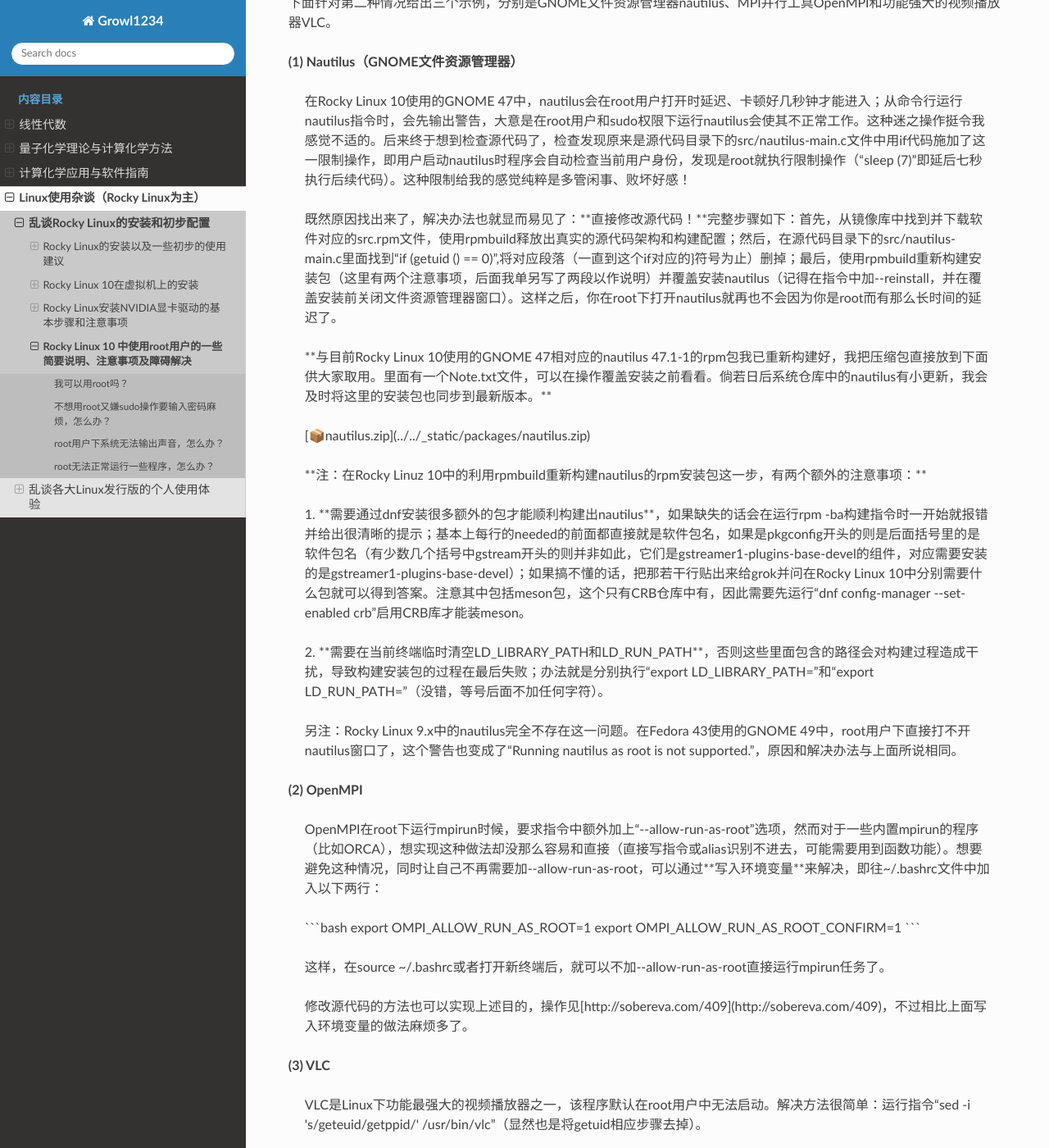
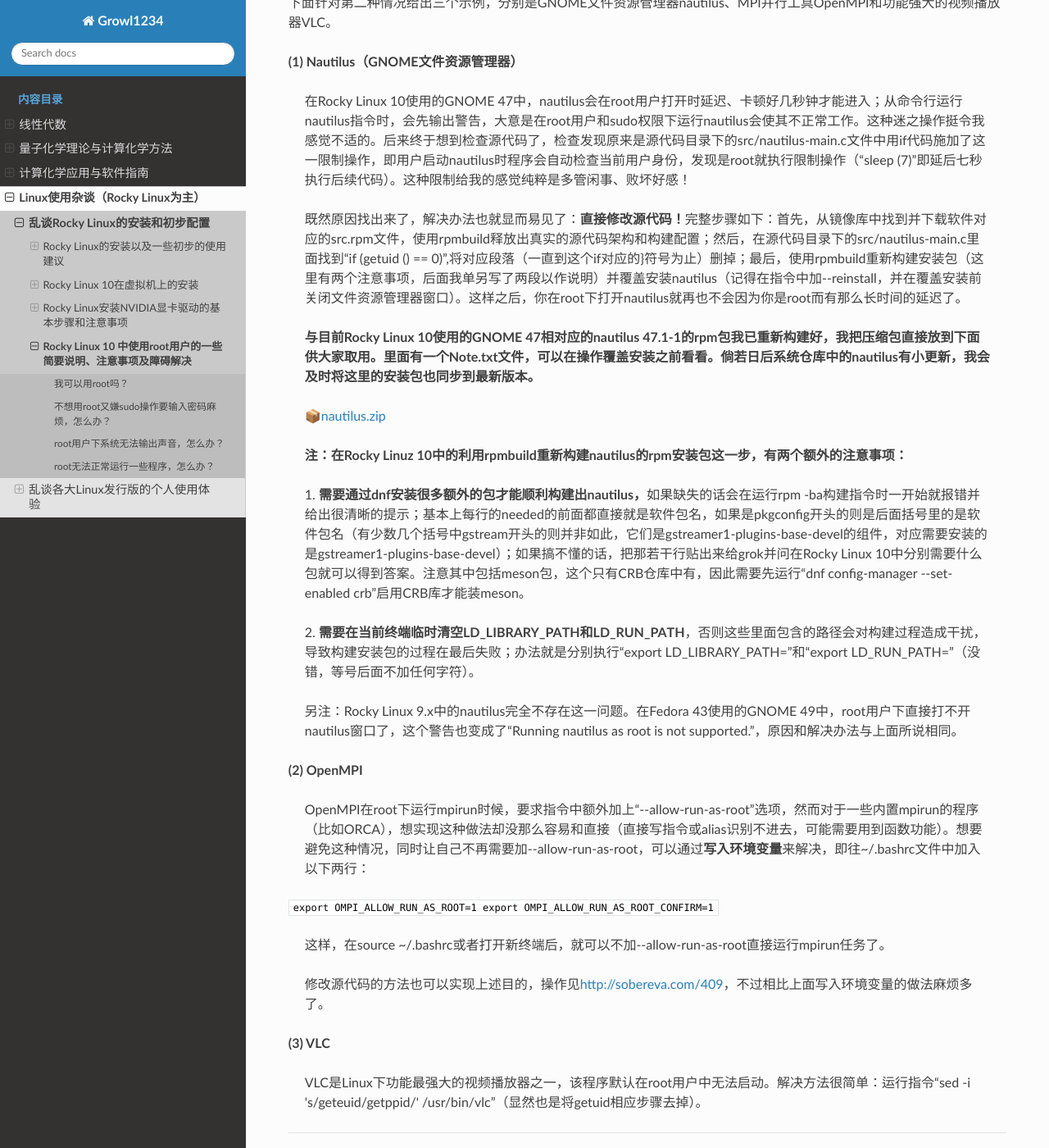
Before and after one commit to Growl1234/RTDProject, a Sphinx documentation site: the page built from source/linux/rocky/privillege.md, in a window 1280 px wide and 1400 px high, scrolled down 1172 px. Shown: the whole window at 82% size. Built offline with Sphinx 7.4.7 and the Read the Docs theme 3.1.0, drawn with Linux system fonts in a browser that asks for light colours.

Commit message:
Update privillege.md

````diff
--- a/source/linux/rocky/privillege.md
+++ b/source/linux/rocky/privillege.md
@@ -33,27 +33,27 @@
 </p>
 
 <p style="margin-left: 20px; margin-right: 20px;">
-既然原因找出来了，解决办法也就显而易见了：**直接修改源代码！**完整步骤如下：首先，从镜像库中找到并下载软件对应的src.rpm文件，使用rpmbuild释放出真实的源代码架构和构建配置；然后，在源代码目录下的src/nautilus-main.c里面找到“if (getuid () == 0)”,将对应段落（一直到这个if对应的}符号为止）删掉；最后，使用rpmbuild重新构建安装包（这里有两个注意事项，后面我单另写了两段以作说明）并覆盖安装nautilus（记得在指令中加--reinstall，并在覆盖安装前关闭文件资源管理器窗口）。这样之后，你在root下打开nautilus就再也不会因为你是root而有那么长时间的延迟了。
+既然原因找出来了，解决办法也就显而易见了：<strong>直接修改源代码！</strong>完整步骤如下：首先，从镜像库中找到并下载软件对应的src.rpm文件，使用rpmbuild释放出真实的源代码架构和构建配置；然后，在源代码目录下的src/nautilus-main.c里面找到“if (getuid () == 0)”,将对应段落（一直到这个if对应的}符号为止）删掉；最后，使用rpmbuild重新构建安装包（这里有两个注意事项，后面我单另写了两段以作说明）并覆盖安装nautilus（记得在指令中加--reinstall，并在覆盖安装前关闭文件资源管理器窗口）。这样之后，你在root下打开nautilus就再也不会因为你是root而有那么长时间的延迟了。
 </p>
 
 <p style="margin-left: 20px; margin-right: 20px;">
-**与目前Rocky Linux 10使用的GNOME 47相对应的nautilus 47.1-1的rpm包我已重新构建好，我把压缩包直接放到下面供大家取用。里面有一个Note.txt文件，可以在操作覆盖安装之前看看。倘若日后系统仓库中的nautilus有小更新，我会及时将这里的安装包也同步到最新版本。**
+<strong>与目前Rocky Linux 10使用的GNOME 47相对应的nautilus 47.1-1的rpm包我已重新构建好，我把压缩包直接放到下面供大家取用。里面有一个Note.txt文件，可以在操作覆盖安装之前看看。倘若日后系统仓库中的nautilus有小更新，我会及时将这里的安装包也同步到最新版本。</strong>
 </p>
 
 <p style="margin-left: 20px; margin-right: 20px;">
-[📦nautilus.zip](../../_static/packages/nautilus.zip)
+<a href="../../_static/packages/nautilus.zip">📦nautilus.zip</a>
 </p>
 
 <p style="margin-left: 20px; margin-right: 20px;">
-**注：在Rocky Linuz 10中的利用rpmbuild重新构建nautilus的rpm安装包这一步，有两个额外的注意事项：**
+<strong>注：在Rocky Linuz 10中的利用rpmbuild重新构建nautilus的rpm安装包这一步，有两个额外的注意事项：</strong>
 </p>
 
 <p style="margin-left: 20px; margin-right: 20px;">
-1. **需要通过dnf安装很多额外的包才能顺利构建出nautilus**，如果缺失的话会在运行rpm -ba构建指令时一开始就报错并给出很清晰的提示；基本上每行的needed的前面都直接就是软件包名，如果是pkgconfig开头的则是后面括号里的是软件包名（有少数几个括号中gstream开头的则并非如此，它们是gstreamer1-plugins-base-devel的组件，对应需要安装的是gstreamer1-plugins-base-devel）；如果搞不懂的话，把那若干行贴出来给grok并问在Rocky Linux 10中分别需要什么包就可以得到答案。注意其中包括meson包，这个只有CRB仓库中有，因此需要先运行“dnf config-manager --set-enabled crb”启用CRB库才能装meson。
+1. <strong>需要通过dnf安装很多额外的包才能顺利构建出nautilus，</strong>如果缺失的话会在运行rpm -ba构建指令时一开始就报错并给出很清晰的提示；基本上每行的needed的前面都直接就是软件包名，如果是pkgconfig开头的则是后面括号里的是软件包名（有少数几个括号中gstream开头的则并非如此，它们是gstreamer1-plugins-base-devel的组件，对应需要安装的是gstreamer1-plugins-base-devel）；如果搞不懂的话，把那若干行贴出来给grok并问在Rocky Linux 10中分别需要什么包就可以得到答案。注意其中包括meson包，这个只有CRB仓库中有，因此需要先运行“dnf config-manager --set-enabled crb”启用CRB库才能装meson。
 </p>
 
 <p style="margin-left: 20px; margin-right: 20px;">
-2. **需要在当前终端临时清空LD_LIBRARY_PATH和LD_RUN_PATH**，否则这些里面包含的路径会对构建过程造成干扰，导致构建安装包的过程在最后失败；办法就是分别执行“export LD_LIBRARY_PATH=”和“export LD_RUN_PATH=”（没错，等号后面不加任何字符）。
+2. <strong>需要在当前终端临时清空LD_LIBRARY_PATH和LD_RUN_PATH</strong>，否则这些里面包含的路径会对构建过程造成干扰，导致构建安装包的过程在最后失败；办法就是分别执行“export LD_LIBRARY_PATH=”和“export LD_RUN_PATH=”（没错，等号后面不加任何字符）。
 </p>
 
 <p style="margin-left: 20px; margin-right: 20px;">
@@ -63,22 +63,20 @@
 **(2) OpenMPI**
 
 <p style="margin-left: 20px; margin-right: 20px;">
-OpenMPI在root下运行mpirun时候，要求指令中额外加上“--allow-run-as-root”选项，然而对于一些内置mpirun的程序（比如ORCA），想实现这种做法却没那么容易和直接（直接写指令或alias识别不进去，可能需要用到函数功能）。想要避免这种情况，同时让自己不再需要加--allow-run-as-root，可以通过**写入环境变量**来解决，即往~/.bashrc文件中加入以下两行：
+OpenMPI在root下运行mpirun时候，要求指令中额外加上“--allow-run-as-root”选项，然而对于一些内置mpirun的程序（比如ORCA），想实现这种做法却没那么容易和直接（直接写指令或alias识别不进去，可能需要用到函数功能）。想要避免这种情况，同时让自己不再需要加--allow-run-as-root，可以通过<strong>写入环境变量</strong>来解决，即往~/.bashrc文件中加入以下两行：
 </p>
 
-<p style="margin-left: 20px; margin-right: 20px;">
-```bash
+<p style="margin-left: 20px; margin-right: 20px;"><pre><code>
 export OMPI_ALLOW_RUN_AS_ROOT=1
 export OMPI_ALLOW_RUN_AS_ROOT_CONFIRM=1
-```
-</p>
+</code></pre></p>
 
 <p style="margin-left: 20px; margin-right: 20px;">
 这样，在source ~/.bashrc或者打开新终端后，就可以不加--allow-run-as-root直接运行mpirun任务了。
 </p>
 
 <p style="margin-left: 20px; margin-right: 20px;">
-修改源代码的方法也可以实现上述目的，操作见[http://sobereva.com/409](http://sobereva.com/409)，不过相比上面写入环境变量的做法麻烦多了。
+修改源代码的方法也可以实现上述目的，操作见<a href="http://sobereva.com/409">http://sobereva.com/409</a>，不过相比上面写入环境变量的做法麻烦多了。
 </p>
 
 **(3) VLC**
````
